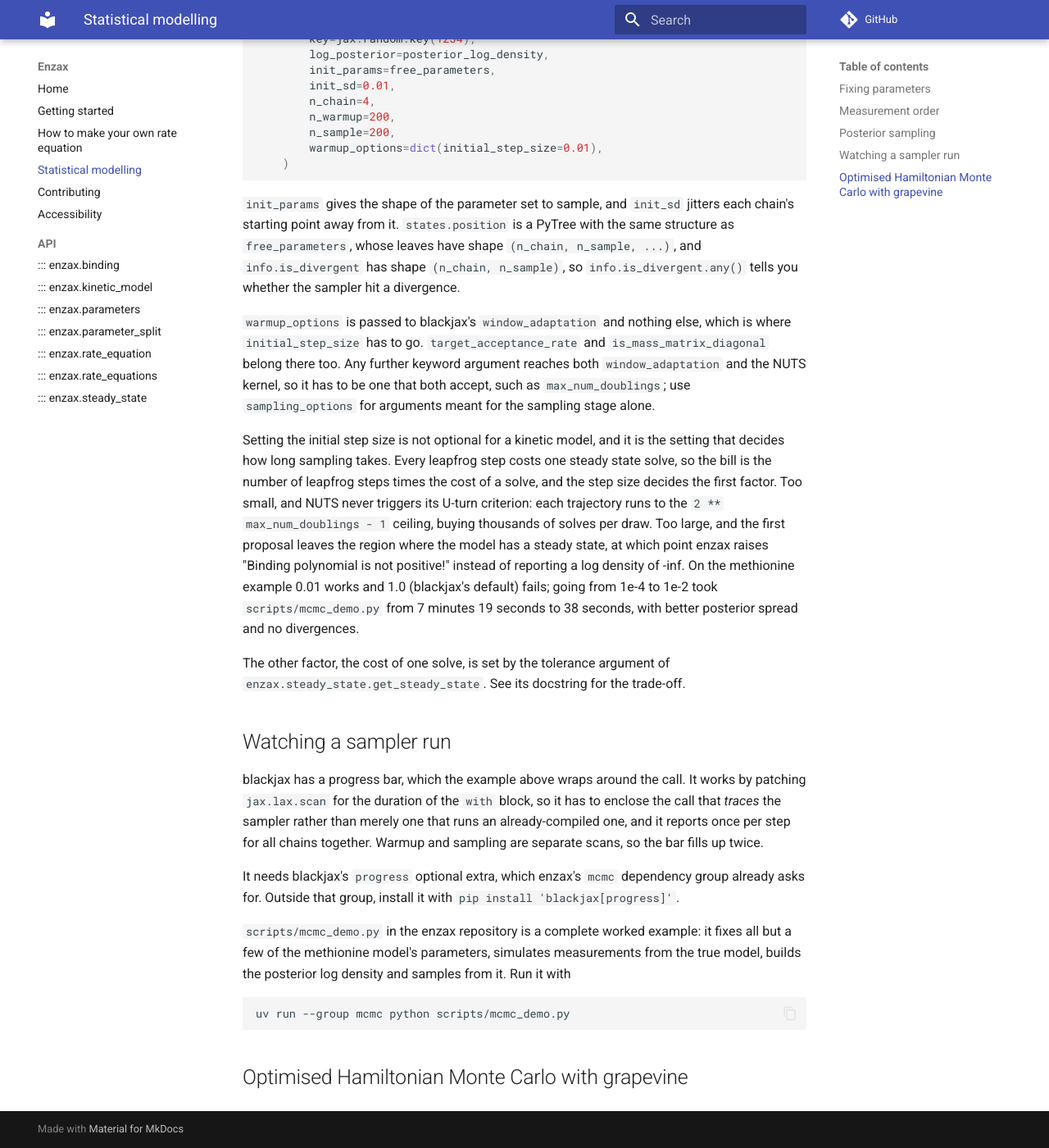
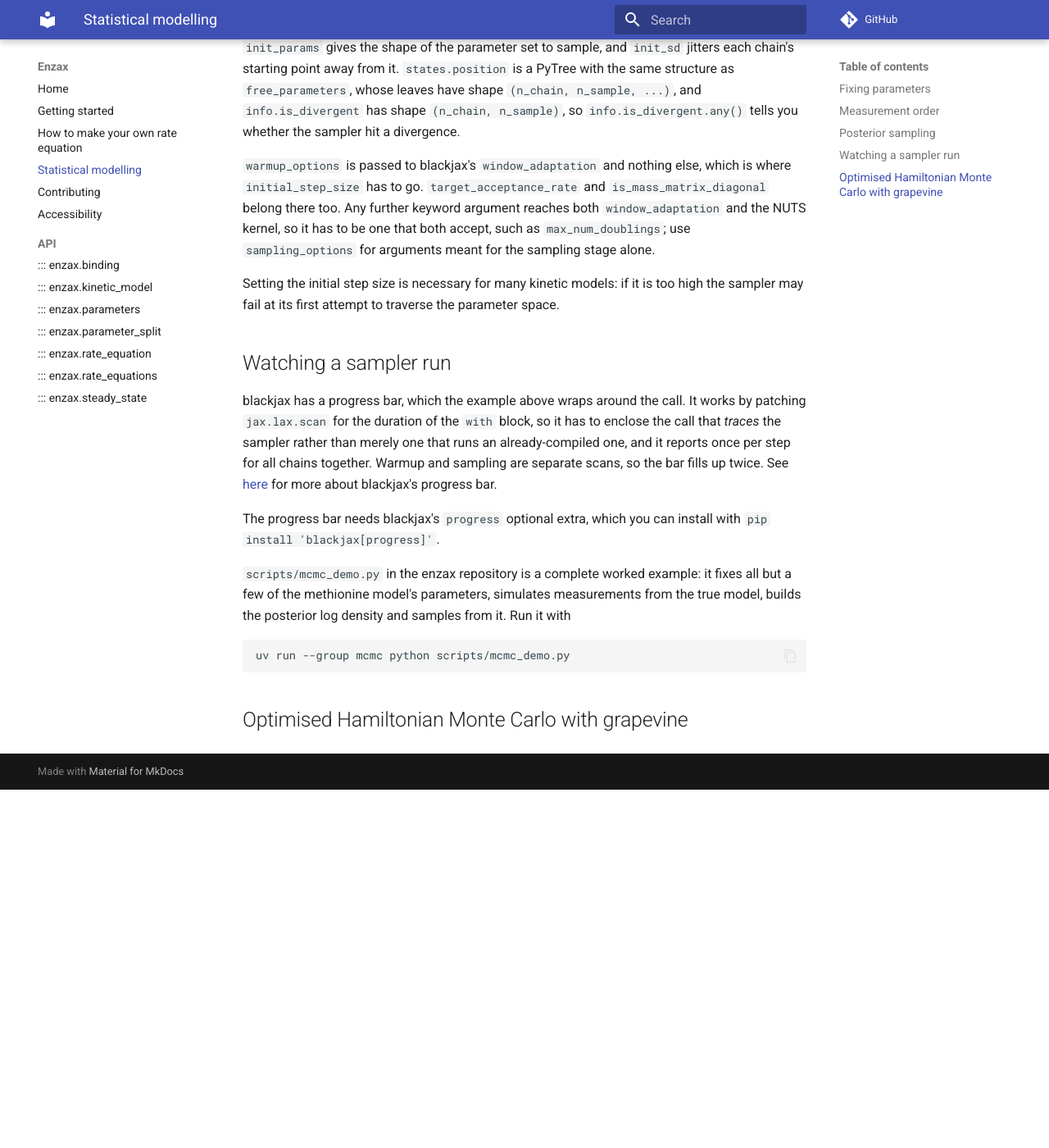
Before and after one commit to dtu-qmcm/enzax, an MkDocs documentation site: the page built from docs/statistical_modelling.md, in a window 1280 px wide and 1400 px high, scrolled down 3922 px. Shown: the whole window at 82% size. Built offline with MkDocs 1.6.1 and Material for MkDocs 9.7.7, drawn with Linux system fonts in a browser that asks for light colours; comment, search, counter and statistics services are not loaded; after the commit the page ends 4885 px from its top, so only the background shows below that; some of the changed text lies outside the part shown.

````diff
--- a/docs/statistical_modelling.md
+++ b/docs/statistical_modelling.md
@@ -130,27 +130,17 @@
 
 ## Posterior sampling
 
-Enzax does not ship a sampler. Its job ends at the log density: once you have a
-callable that maps parameters to a log probability, any JAX-compatible MCMC
-library can sample from it.
+Enzax does not ship a sampler: it should work with any JAX-compatible MCMC
+library.
 
 The samplers in [blackjax](https://blackjax-devs.github.io/blackjax/) are a
-good fit, since they work with arbitrary differentiable log densities.
+good fit, since they accept arbitrary differentiable log densities.
 [blackjax-utils](https://github.com/teddygroves/blackjax-utils) wraps blackjax's
 NUTS sampler behind a single function that handles warmup, multiple chains and
-the sampling loop, which is roughly what you want for a kinetic model.
-
-It is not on PyPI, so install it from GitHub:
+the sampling loop. It is not on PyPI, so install it from GitHub:
 
 ```bash
 uv add git+https://github.com/teddygroves/blackjax-utils.git
-```
-
-Enzax declares it in an optional dependency group called `mcmc`, so if you are
-working in a clone of the enzax repository you can instead run
-
-```bash
-uv sync --group mcmc
 ```
 
 Sampling then looks like this:
@@ -187,21 +177,7 @@
 both accept, such as `max_num_doublings`; use `sampling_options` for arguments
 meant for the sampling stage alone.
 
-Setting the initial step size is not optional for a kinetic model, and it is
-the setting that decides how long sampling takes. Every leapfrog step costs one
-steady state solve, so the bill is the number of leapfrog steps times the cost
-of a solve, and the step size decides the first factor. Too small, and NUTS
-never triggers its U-turn criterion: each trajectory runs to the
-`2 ** max_num_doublings - 1` ceiling, buying thousands of solves per draw. Too
-large, and the first proposal leaves the region where the model has a steady
-state, at which point enzax raises "Binding polynomial is not positive!"
-instead of reporting a log density of -inf. On the methionine example 0.01
-works and 1.0 (blackjax's default) fails; going from 1e-4 to 1e-2 took
-`scripts/mcmc_demo.py` from 7 minutes 19 seconds to 38 seconds, with better
-posterior spread and no divergences.
-
-The other factor, the cost of one solve, is set by the tolerance argument of
-`enzax.steady_state.get_steady_state`. See its docstring for the trade-off.
+Setting the initial step size is necessary for many kinetic models: if it is too high the sampler may fail at its first attempt to traverse the parameter space.
 
 ## Watching a sampler run
 
@@ -209,11 +185,9 @@
 works by patching `jax.lax.scan` for the duration of the `with` block, so it
 has to enclose the call that *traces* the sampler rather than merely one that
 runs an already-compiled one, and it reports once per step for all chains
-together. Warmup and sampling are separate scans, so the bar fills up twice.
+together. Warmup and sampling are separate scans, so the bar fills up twice. See [here](https://blackjax-devs.github.io/blackjax/examples/howto_progress_bar.html) for more about blackjax's progress bar.
 
-It needs blackjax's `progress` optional extra, which enzax's `mcmc` dependency
-group already asks for. Outside that group, install it with
-`pip install 'blackjax[progress]'`.
+The progress bar needs blackjax's `progress` optional extra, which you can install with `pip install 'blackjax[progress]'`.
 
 `scripts/mcmc_demo.py` in the enzax repository is a complete worked example:
 it fixes all but a few of the methionine model's parameters, simulates
````
Also changed, not shown: pyproject.toml (+4 -12 lines), 2 other files.
